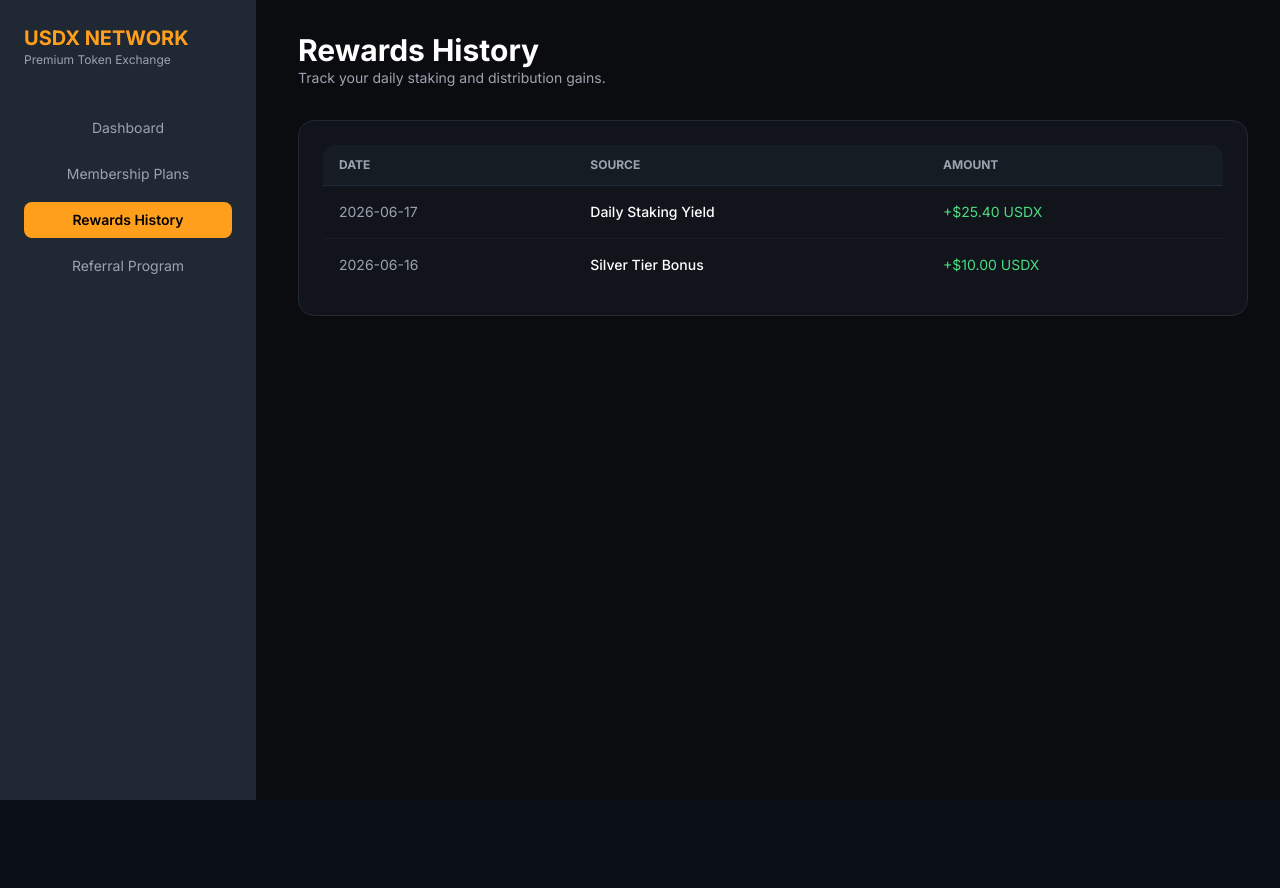
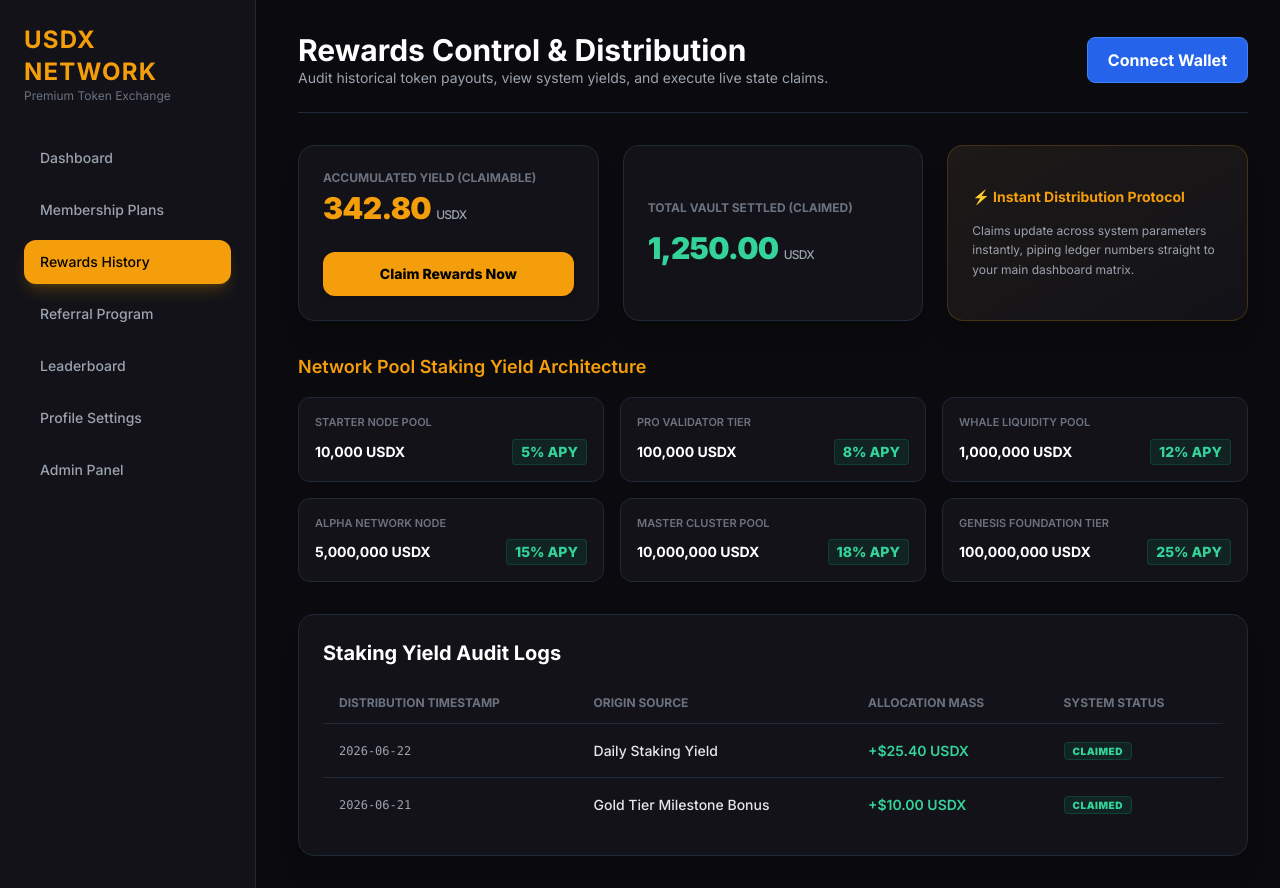
Before and after one commit to usdxofficialdev/-Dead-Token-Exchange-, a Next.js app: page /rewards in a window 1280 px wide. Before the commit the page ends 800 px from the top, so only its background shows below. Built offline with nearby package versions, Linux system fonts and the light colour scheme.

Commit message:
Update page.tsx

```diff
--- a/app/rewards/page.tsx
+++ b/app/rewards/page.tsx
@@ -2,66 +2,210 @@
 
 import React, { useState, useEffect } from "react";
 import { useRouter } from "next/navigation";
+import LoginWallet from "../components/LoginWallet";
 
 export default function Rewards() {
   const router = useRouter();
 
-  // Default dynamic columns sync with admin panel rows
-  const [rewardRows, setRewardRows] = useState([
-    { date: "2026-06-17", source: "Daily Staking Yield", amount: "+$25.40 USDX" },
-    { date: "2026-06-16", source: "Silver Tier Bonus", amount: "+$10.00 USDX" }
+  // 1. Dynamic Balances Configurable from Admin Panel
+  const [claimableRewards, setClaimableRewards] = useState("342.80");
+  const [totalClaimed, setTotalClaimed] = useState("1,250.00");
+
+  // 2. Hyper Advanced Staking Tiers Matrix (100% editable via Admin)
+  const [stakingTiers, setStakingTiers] = useState([
+    { amount: "10,000 USDX", yield: "5% APY", description: "Starter Node Pool" },
+    { amount: "100,000 USDX", yield: "8% APY", description: "Pro Validator Tier" },
+    { amount: "1,000,000 USDX", yield: "12% APY", description: "Whale Liquidity Pool" },
+    { amount: "5,000,000 USDX", yield: "15% APY", description: "Alpha Network Node" },
+    { amount: "10,000,000 USDX", yield: "18% APY", description: "Master Cluster Pool" },
+    { amount: "100,000,000 USDX", yield: "25% APY", description: "Genesis Foundation Tier" },
   ]);
 
+  // 3. Dynamic History Logs
+  const [rewardRows, setRewardRows] = useState([
+    { date: "2026-06-22", source: "Daily Staking Yield", amount: "+$25.40 USDX", status: "Claimed" },
+    { date: "2026-06-21", source: "Gold Tier Milestone Bonus", amount: "+$10.00 USDX", status: "Claimed" }
+  ]);
+
+  // Syncing elements with Admin database storage on load
   useEffect(() => {
-    const adminRewards = localStorage.getItem("admin_rewards_list");
-    if (adminRewards) {
-      setRewardRows(JSON.parse(adminRewards));
+    const adminTiers = localStorage.getItem("admin_staking_tiers");
+    if (adminTiers) setStakingTiers(JSON.parse(adminTiers));
+
+    const adminBalances = localStorage.getItem("admin_reward_balances");
+    if (adminBalances) {
+      const parsed = JSON.parse(adminBalances);
+      setClaimableRewards(parsed.claimable || "342.80");
+      setTotalClaimed(parsed.claimed || "1,250.00");
     }
+
+    const adminRewardsLog = localStorage.getItem("admin_rewards_history_list");
+    if (adminRewardsLog) setRewardRows(JSON.parse(adminRewardsLog));
   }, []);
 
+  // Claim Button functional processing trigger
+  const handleClaimRewards = () => {
+    const currentClaimable = parseFloat(claimableRewards.replace(/,/g, ""));
+    if (currentClaimable <= 0) {
+      alert("No claimable rewards distributed at this matrix tick.");
+      return;
+    }
+
+    const currentClaimed = parseFloat(totalClaimed.replace(/,/g, ""));
+    const newTotalClaimed = (currentClaimed + currentClaimable).toFixed(2);
+
+    // Fetch dashboard balance matrix and inject claimed amount directly
+    const savedDashboardBalances = localStorage.getItem("user_dashboard_balances") || '{"mainBalance":"5000.00","totalStaked":"15000.00"}';
+    const parsedDashboard = JSON.parse(savedDashboardBalances);
+    const currentDashboardMain = parseFloat(parsedDashboard.mainBalance);
+    const newDashboardMain = (currentDashboardMain + currentClaimable).toFixed(2);
+
+    // Commit changes straight back into cross-storage nodes
+    localStorage.setItem("user_dashboard_balances", JSON.stringify({
+      mainBalance: newDashboardMain,
+      totalStaked: parsedDashboard.totalStaked
+    }));
+
+    // Update internal audit logs
+    const newTransactionRow = {
+      date: new Date().toISOString().split('T')[0],
+      source: "User Action Claim Request",
+      amount: `+$${currentClaimable.toFixed(2)} USDX`,
+      status: "Claimed"
+    };
+    const updatedRows = [newTransactionRow, ...rewardRows];
+
+    // Local states updates
+    setClaimableRewards("0.00");
+    setTotalClaimed(newTotalClaimed);
+    setRewardRows(updatedRows);
+
+    // Back sync to Admin ledger state
+    localStorage.setItem("admin_reward_balances", JSON.stringify({ claimable: "0.00", claimed: newTotalClaimed }));
+    localStorage.setItem("admin_rewards_history_list", JSON.stringify(updatedRows));
+
+    alert(`Successfully processed withdrawal of ${currentClaimable} USDX directly into your Liquid Balance!`);
+  };
+
+  const menuItems = [
+    { name: "Dashboard", route: "/dashboard", active: false },
+    { name: "Membership Plans", route: "/membership", active: false },
+    { name: "Rewards History", route: "/rewards", active: true },
+    { name: "Referral Program", route: "/referral", active: false },
+    { name: "Leaderboard", route: "/leaderboard", active: false },
+    { name: "Profile Settings", route: "/profile", active: false },
+    { name: "Admin Panel", route: "/admin", active: false },
+  ];
+
   return (
-    <div className="min-h-screen bg-[#0B0C10] text-white flex flex-col md:flex-row">
-      <aside className="w-full md:w-64 bg-[#1F2833] p-4 md:p-6 flex flex-row md:flex-col justify-between md:justify-start gap-4 order-2 md:order-1 fixed bottom-0 md:relative z-50 md:z-0 border-t md:border-t-0 border-gray-800">
-        <div className="hidden md:block mb-8">
-          <h2 className="text-xl font-bold text-[#FF9F1C]">USDX NETWORK</h2>
-          <p className="text-xs text-gray-400">Premium Token Exchange</p>
+    <div className="flex min-h-screen bg-[#0B0B0F] text-white">
+
+      {/* SIDEBAR SYSTEM */}
+      <aside className="w-64 border-r border-gray-800 bg-[#121218] p-6 hidden md:block">
+        <div className="mb-8">
+          <h1 className="text-2xl font-bold text-amber-500 tracking-wider">USDX NETWORK</h1>
+          <p className="text-xs text-gray-500">Premium Token Exchange</p>
         </div>
-        <nav className="flex flex-row md:flex-col gap-2 w-full justify-around md:justify-start overflow-x-auto md:overflow-visible pb-1 md:pb-0">
-          <button onClick={() => router.push("/dashboard")} className="text-gray-400 hover:text-white hover:bg-gray-800/50 px-4 py-2 rounded-lg text-sm min-w-max text-center transition-all">Dashboard</button>
-          <button onClick={() => router.push("/membership")} className="text-gray-400 hover:text-white hover:bg-gray-800/50 px-4 py-2 rounded-lg text-sm min-w-max text-center transition-all">Membership Plans</button>
-          <button onClick={() => router.push("/rewards")} className="bg-[#FF9F1C] text-black px-4 py-2 rounded-lg font-semibold text-sm min-w-max text-center transition-all">Rewards History</button>
-          <button onClick={() => router.push("/referral")} className="text-gray-400 hover:text-white hover:bg-gray-800/50 px-4 py-2 rounded-lg text-sm min-w-max text-center transition-all">Referral Program</button>
+        <nav className="space-y-2">
+          {menuItems.map((item, index) => (
+            <button
+              key={index}
+              onClick={() => router.push(item.route)}
+              className={`w-full text-left px-4 p-3 rounded-xl text-sm font-medium transition-all ${
+                item.active
+                  ? "bg-amber-500 text-black shadow-lg shadow-amber-500/20"
+                  : "text-gray-400 hover:bg-[#1A1A24] hover:text-white"
+              }`}
+            >
+              {item.name}
+            </button>
+          ))}
         </nav>
       </aside>
 
-      <main className="flex-1 p-4 md:p-8 order-1 md:order-2 pb-24 md:pb-8">
-        <div className="mb-8">
-          <h1 className="text-2xl md:text-3xl font-bold">Rewards History</h1>
-          <p className="text-sm text-gray-400">Track your daily staking and distribution gains.</p>
+      {/* CORE HUB CONTAINER */}
+      <main className="flex-1 p-8">
+        <header className="flex flex-wrap items-center justify-between border-b border-gray-800 pb-6 mb-8 gap-4">
+          <div>
+            <h1 className="text-2xl md:text-3xl font-bold">Rewards Control & Distribution</h1>
+            <p className="text-sm text-gray-400">Audit historical token payouts, view system yields, and execute live state claims.</p>
+          </div>
+          <LoginWallet />
+        </header>
+
+        {/* BALANCES CARDS */}
+        <div className="grid grid-cols-1 md:grid-cols-3 gap-6 mb-8 max-w-6xl">
+          <div className="bg-[#121218] border border-gray-800 p-6 rounded-2xl shadow-xl flex flex-col justify-between">
+            <div>
+              <span className="block text-xs uppercase text-gray-500 font-bold mb-1">Accumulated Yield (Claimable)</span>
+              <span className="text-3xl font-black text-amber-500 tracking-tight">{claimableRewards} <span className="text-xs font-medium text-gray-400">USDX</span></span>
+            </div>
+            <button
+              onClick={handleClaimRewards}
+              className="mt-4 bg-amber-500 text-black font-extrabold px-6 py-3 rounded-xl hover:bg-amber-600 transition-all text-sm shadow-md active:scale-95"
+            >
+              Claim Rewards Now
+            </button>
+          </div>
+
+          <div className="bg-[#121218] border border-gray-800 p-6 rounded-2xl shadow-xl flex flex-col justify-center">
+            <span className="block text-xs uppercase text-gray-500 font-bold mb-1">Total Vault Settled (Claimed)</span>
+            <span className="text-3xl font-black text-emerald-400 tracking-tight">{totalClaimed} <span className="text-xs font-medium text-gray-400">USDX</span></span>
+          </div>
+
+          <div className="bg-[#121218] border border-amber-500/20 p-6 rounded-2xl shadow-xl bg-gradient-to-br from-amber-500/5 to-transparent flex flex-col justify-center">
+            <span className="text-amber-500 font-bold text-sm mb-1">⚡ Instant Distribution Protocol</span>
+            <p className="text-xs text-gray-400 leading-relaxed">Claims update across system parameters instantly, piping ledger numbers straight to your main dashboard matrix.</p>
+          </div>
         </div>
 
-        <div className="bg-[#1F2833]/30 rounded-2xl border border-gray-800 p-4 md:p-6">
-          <div className="overflow-x-auto w-full rounded-xl">
-            <table className="w-full text-left border-collapse min-w-[500px]">
-              <thead>
-                <tr className="border-b border-gray-800 text-xs text-gray-400 uppercase bg-[#1F2833]/40">
-                  <th className="py-3 px-4">Date</th>
-                  <th className="py-3 px-4">Source</th>
-                  <th className="py-3 px-4">Amount</th>
+        {/* STAKING ARCHITECTURE LIST */}
+        <div className="mb-8 max-w-6xl">
+          <h3 className="text-lg font-semibold text-amber-500 mb-4">Network Pool Staking Yield Architecture</h3>
+          <div className="grid grid-cols-2 lg:grid-cols-3 gap-4">
+            {stakingTiers.map((tier, idx) => (
+              <div key={idx} className="bg-[#121218] border border-gray-800 p-4 rounded-xl hover:border-gray-700 transition-all">
+                <span className="block text-[11px] text-gray-500 font-semibold uppercase">{tier.description}</span>
+                <div className="flex justify-between items-baseline mt-2">
+                  <span className="text-sm font-bold text-white">{tier.amount}</span>
+                  <span className="text-sm font-extrabold text-emerald-400 bg-emerald-500/10 px-2 py-0.5 rounded border border-emerald-500/20">{tier.yield}</span>
+                </div>
+              </div>
+            ))}
+          </div>
+        </div>
+
+        {/* LOGS TABLE */}
+        <div className="rounded-2xl border border-gray-800 bg-[#121218] p-6 shadow-xl max-w-6xl">
+          <h3 className="text-xl font-bold mb-4">Staking Yield Audit Logs</h3>
+          <div className="overflow-x-auto">
+            <table className="w-full text-left text-sm text-gray-400">
+              <thead className="border-b border-gray-800 text-xs uppercase text-gray-500">
+                <tr>
+                  <th className="py-3 px-4">Distribution Timestamp</th>
+                  <th className="py-3 px-4">Origin Source</th>
+                  <th className="py-3 px-4">Allocation Mass</th>
+                  <th className="py-3 px-4">System Status</th>
                 </tr>
               </thead>
-              <tbody className="text-sm divide-y divide-gray-800/50">
-                {rewardRows.map((row, idx) => (
-                  <tr key={idx} className="hover:bg-gray-900/40">
-                    <td className="py-4 px-4 text-gray-400">{row.date}</td>
-                    <td className="py-4 px-4 font-medium">{row.source}</td>
-                    <td className="py-4 px-4 text-green-400">{row.amount}</td>
+              <tbody className="divide-y divide-gray-800">
+                {rewardRows.map((row, index) => (
+                  <tr key={index} className="hover:bg-black/10 transition-colors">
+                    <td className="py-4 px-4 text-gray-400 font-mono text-xs">{row.date}</td>
+                    <td className="py-4 px-4 font-medium text-gray-200">{row.source}</td>
+                    <td className="py-4 px-4 text-emerald-400 font-semibold">{row.amount}</td>
+                    <td className="py-4 px-4">
+                      <span className="text-[10px] uppercase font-black px-2 py-0.5 rounded bg-emerald-500/10 text-emerald-400 border border-emerald-500/20 tracking-wider">
+                        {row.status}
+                      </span>
+                    </td>
                   </tr>
                 ))}
               </tbody>
             </table>
           </div>
         </div>
+
       </main>
     </div>
   );
```
